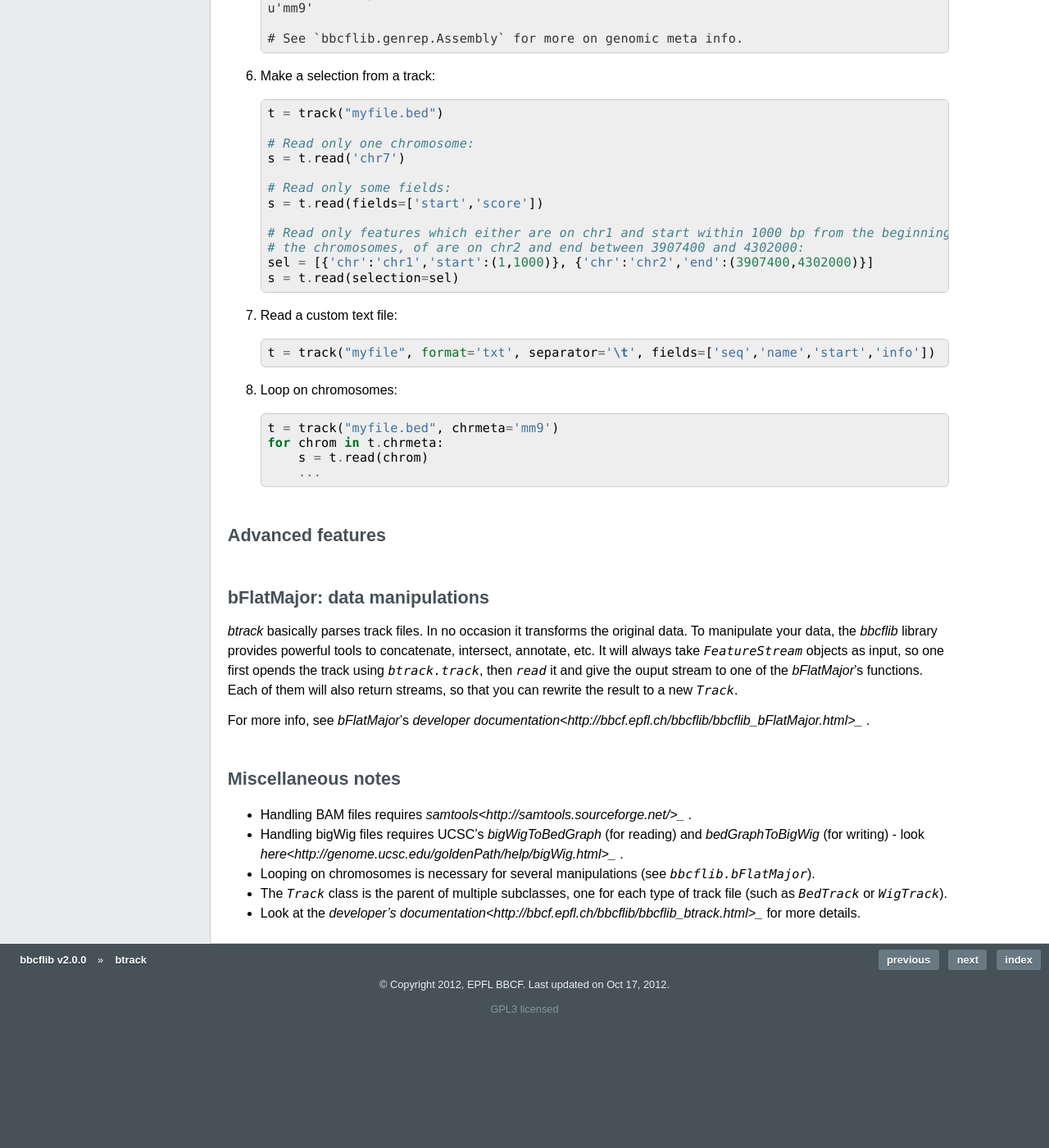
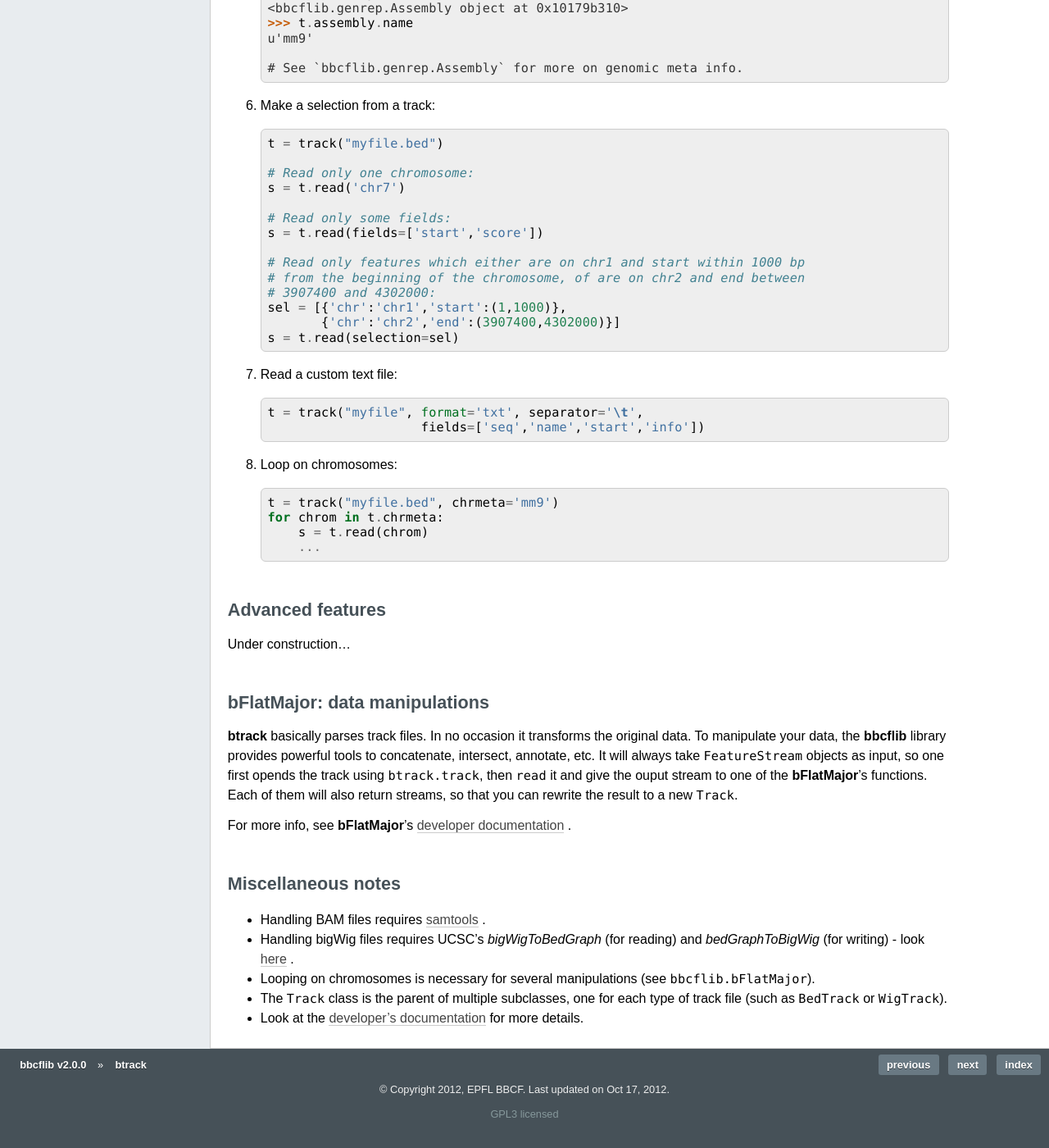
Before and after one commit to bbcf/bbcflib, a Sphinx documentation site: the page built from doc/tutorial_btrack.rst, in a window 1280 px wide and 1400 px high, scrolled down 2385 px. Shown: the whole window at 82% size. Built offline with Sphinx 7.4.7, drawn with Linux system fonts in a browser that asks for light colours; formulas are drawn with MathJax 3; pages that are not in the unit, such as notebooks, are missing from menus; before the commit the page ends 3657 px from its top, so only the background shows below that; some of the changed text lies outside the part shown.

Commit message:
tutorial update

```diff
--- a/doc/tutorial_btrack.rst
+++ b/doc/tutorial_btrack.rst
@@ -1,20 +1,20 @@
 btrack
 ======
 
-Here is a short tutorial showing how to manage track files with the Python library *btrack* from the *bbcflib* package.
+Here is a short tutorial showing how to manage track files with the Python library **btrack** from the **bbcflib** package.
 
 What is it useful for?
 ----------------------
 
 Bioinformaticians have to deal with very big files in multiple formats. This includes tedious conversions, manipulations, and hundreds of very similar scripts that each of them has to rewrite for himself. Also, bash commands have their limits, and most of the time it is simpler/mandatory to use a real programming language instead (here we choose Python).
-The purpose of *btrack* is to provide an immediate access to the file's content, neither having to think about formats' specificities, nor convert or decode binary formats.
+The purpose of **btrack** is to provide an immediate access to the file's content, neither having to think about formats' specificities, nor convert or decode binary formats.
 
 What formats are supported?
 ---------------------------
 
 All kinds of raw text files organized in columns can be read (if column fields are specified), e.g. *csv*, *sam*, or tab-delimited files.
 The following formats are automatically recognized and decoded:
-*bed*, *wig*, *bedGraph*, *bigWig*, *BAM*, *sqlite*, *sga*, *gff* (*gtf*).
+**bed**, **wig**, **bedGraph**, **bigWig**, **BAM**, **sqlite**, **sga**, **gff** (**gtf**).
 
 Glossary
 --------
@@ -26,15 +26,15 @@ Glossary
 How does is work?
 -----------------
 
-The library is made of two main functions: `track` and `convert`, and two main classes: `Track` and `FeatureStream`.
+The library is made of two main functions: ``track`` and ``convert``, and two main classes: ``Track`` and ``FeatureStream``.
 
-When one calls the `track` function on a file name, it creates a `Track` instance that knows the format of the file and its field names, records genomic information about the species (if specified). It is the interface that gives access to the file's content, similarly to a `file` object: it does not itself contain the data, but one can `read` and `write` it.
+When one calls the ``track`` function on a file name, it creates a ``Track`` instance that knows the format of the file and its field names, records genomic information about the species (if specified). It is the interface that gives access to the file's content, similarly to a ``file`` object: it does not itself contain the data, but one can ``read`` and ``write`` it.
 
-When one reads a Track object, one gets a `FeatureStream` instance, which is an iterable over the data, line by line. On purpose, it does **not** load all the data in memory as a list would do.
+When one reads a Track object, one gets a ``FeatureStream`` instance, which is an iterable over the data, line by line. On purpose, it does **not** load all the data in memory as a list would do.
 
-A `FeatureStream` is basically an iterator that yields tuples of the type ('chr1',12,14,0.5). Once it has been manipulated at will, it can be written to another `Track` using the latter's `write` method.
+A ``FeatureStream`` is basically an iterator that yields tuples of the type ('chr1',12,14,0.5). Once it has been manipulated at will, it can be written to another ``Track`` using the latter's ``write`` method.
 
-The `convert` method can translate a file from a given format to another
+The ``convert`` method can translate a file from a given format to another
 
 How do I use it?
 ----------------
@@ -54,6 +54,7 @@ How do I use it?
 2. Read the content of a track::
 
     >>> s = t.read()
+
     >>> s
     <bbcflib.btrack.FeatureStream object at 0x101244350>
     >>> s.next()
@@ -114,14 +116,17 @@ How do I use it?
     # Read only some fields:
     s = t.read(fields=['start','score'])
 
-    # Read only features which either are on chr1 and start within 1000 bp from the beginning
-    # the chromosomes, of are on chr2 and end between 3907400 and 4302000:
-    sel = [{'chr':'chr1','start':(1,1000)}, {'chr':'chr2','end':(3907400,4302000)}]
+    # Read only features which either are on chr1 and start within 1000 bp
+    # from the beginning of the chromosome, of are on chr2 and end between
+    # 3907400 and 4302000:
+    sel = [{'chr':'chr1','start':(1,1000)},
+           {'chr':'chr2','end':(3907400,4302000)}]
     s = t.read(selection=sel)
 
 7. Read a custom text file::
 
-    t = track("myfile", format='txt', separator='\t', fields=['seq','name','start','info'])
+    t = track("myfile", format='txt', separator='\t',
+                        fields=['seq','name','start','info'])
 
 8. Loop on chromosomes::
 
@@ -133,19 +138,20 @@ How do I use it?
 Advanced features
 -----------------
 
+Under construction...
 
 bFlatMajor: data manipulations
 ------------------------------
 
-*btrack* basically parses track files. In no occasion it transforms the original data. To manipulate your data, the *bbcflib* library provides powerful tools to concatenate, intersect, annotate, etc. It will always take `FeatureStream` objects as input, so one first opends the track using `btrack.track`, then `read` it and give the ouput stream to one of the *bFlatMajor*'s functions. Each of them will also return streams, so that you can rewrite the result to a new `Track`.
+**btrack** basically parses track files. In no occasion it transforms the original data. To manipulate your data, the **bbcflib** library provides powerful tools to concatenate, intersect, annotate, etc. It will always take ``FeatureStream`` objects as input, so one first opends the track using ``btrack.track``, then ``read`` it and give the ouput stream to one of the **bFlatMajor**'s functions. Each of them will also return streams, so that you can rewrite the result to a new ``Track``.
 
-For more info, see *bFlatMajor*'s *developer documentation<http://bbcf.epfl.ch/bbcflib/bbcflib_bFlatMajor.html>_* .
+For more info, see **bFlatMajor**'s `developer documentation <http://bbcf.epfl.ch/bbcflib/bbcflib_bFlatMajor.html>`_ .
 
 Miscellaneous notes
 -------------------
 
-* Handling BAM files requires *samtools<http://samtools.sourceforge.net/>_* .
-* Handling bigWig files requires UCSC's *bigWigToBedGraph* (for reading) and *bedGraphToBigWig* (for writing) - look *here<http://genome.ucsc.edu/goldenPath/help/bigWig.html>_* .
-* Looping on chromosomes is necessary for several manipulations (see `bbcflib.bFlatMajor`).
-* The `Track` class is the parent of multiple subclasses, one for each type of track file (such as `BedTrack` or `WigTrack`).
-* Look at the *developer's documentation<http://bbcf.epfl.ch/bbcflib/bbcflib_btrack.html>_* for more details.
+* Handling BAM files requires `samtools <http://samtools.sourceforge.net/>`_ .
+* Handling bigWig files requires UCSC's *bigWigToBedGraph* (for reading) and *bedGraphToBigWig* (for writing) - look `here <http://genome.ucsc.edu/goldenPath/help/bigWig.html>`_ .
+* Looping on chromosomes is necessary for several manipulations (see ``bbcflib.bFlatMajor``).
+* The ``Track`` class is the parent of multiple subclasses, one for each type of track file (such as ``BedTrack`` or ``WigTrack``).
+* Look at the `developer's documentation <http://bbcf.epfl.ch/bbcflib/bbcflib_btrack.html>`_ for more details.
--- a/doc/tutorial_rnaseq.rst
+++ b/doc/tutorial_rnaseq.rst
@@ -1,7 +1,7 @@
 RNA-seq
 =======
 
-Here is a short tutorial showing how to launch a RNA-seq analysis from the interface http://htsstation.epfl.ch/rnaseq/.
+Here is a short tutorial showing how to launch a RNA-seq analysis from the interface http://htsstation.epfl.ch/rnaseq/_.
 
 
 New Job
```
Also changed, not shown: other parts of doc/tutorial_btrack.rst (+3 -2 lines).
